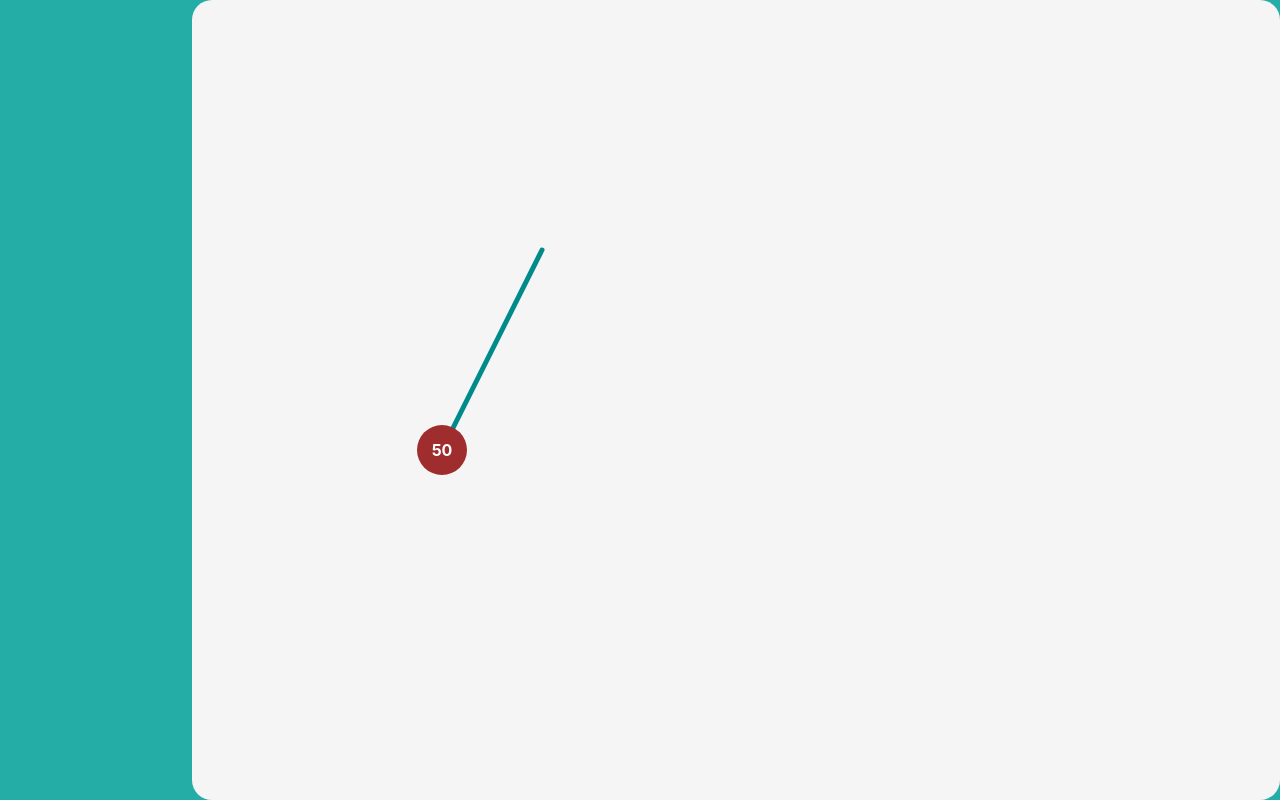
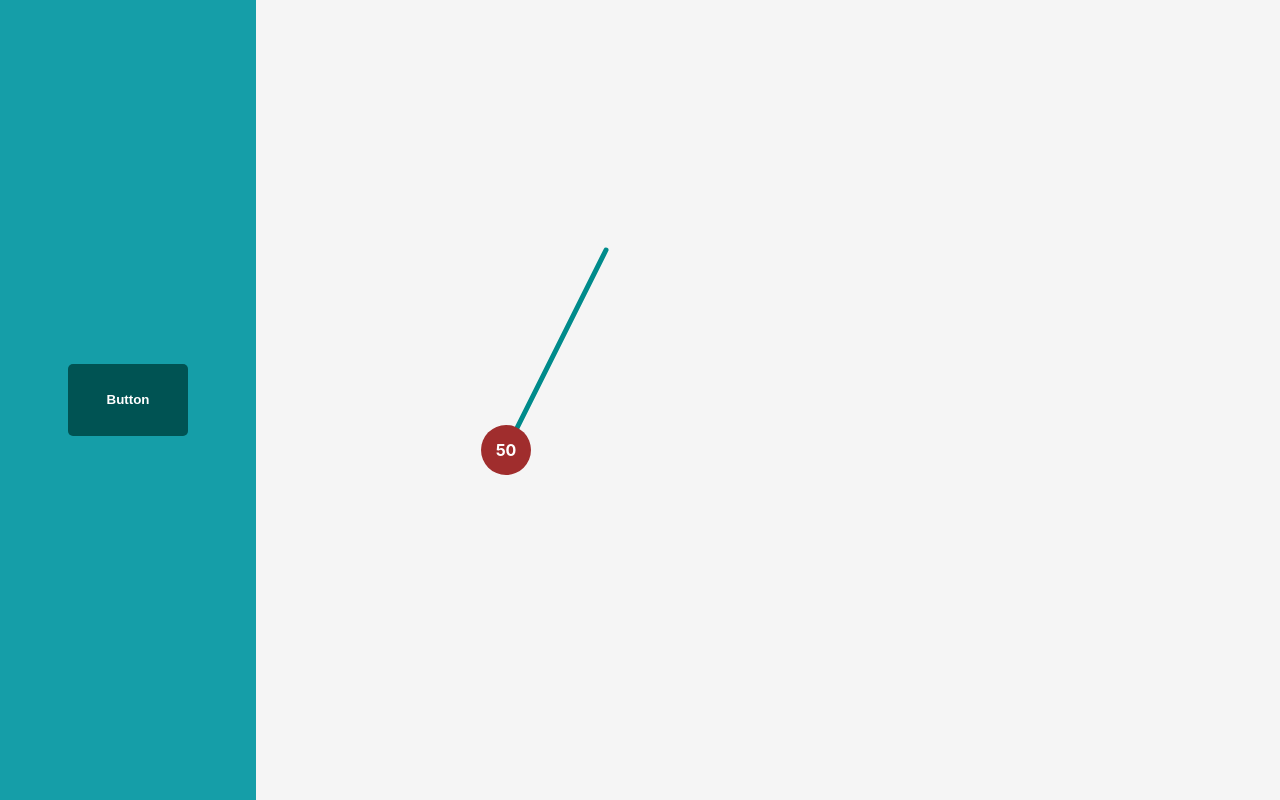
Before and after one commit to vagnerGT/Red-Black-Tree-Visualization, a React (Create React App) app: page / in a window 1280 px wide. Built offline with nearby package versions, Linux system fonts and the light colour scheme.

Commit message:
Added ButtonContainer component.

```diff
--- a/src/App.css
+++ b/src/App.css
@@ -8,7 +8,7 @@ html, body, #root {
 }
 
 body {
-  background-color: rgb(35, 173, 166);
+  background-color: whitesmoke;
 }
 
 .app {
@@ -18,24 +18,28 @@ body {
 }
 
 .app-grid-x {
-  grid-template: auto / minmax(100px, 15vw) minmax(300px, 85vw);
+  grid-template: auto / minmax(100px, 20vw) minmax(300px, 80vw);
   grid-template-areas: "bar content";
 }
 .app-grid-y {
-  grid-template: minmax(300px, 85vh) minmax(100px, 15vh) / auto;
+  grid-template: minmax(300px, 80vh) minmax(100px, 20vh) / auto;
   grid-template-areas: "content" "bar";
 }
 
 .tool-bar {
   grid-area: bar;
-  background-color: transparent;
+  background-color: rgb(21, 158, 168);
+
+  display: flex;
+  justify-content: center;
+  align-items: center;
 }
 
 .painel {
   display: relative;
   grid-area: content;
-  background-color: whitesmoke;
-  border-radius: 20px;
+  background-color: transparent;
+  /*border: 2px solid black;*/
   overflow: hidden;
 }
 
@@ -75,4 +79,19 @@ body {
   position: absolute;
 }
 
+.button-container:hover {
+  background-color: rgb(29, 124, 124);
+}
+
+.button-container {
+  font-weight: bold;
+  line-height: 150%;
+  padding: 1vw 3vw;
+  color: white;
+  background-color: rgb(0, 83, 83);
+  border: none;
+  border-radius: 5px;
+}
+
+
 /*==============*/
--- /dev/null
+++ b/src/ButtonContainer.js
@@ -0,0 +1,16 @@
+import React from 'react';
+import './App.css';
+
+function ButtonContainer(props){
+
+    return (
+        <button
+            onClick={props.onClick}
+            className='button-container'
+        >
+            {props.children}
+        </button>
+    );
+}
+
+export default ButtonContainer;
--- a/src/RedBlackTree.js
+++ b/src/RedBlackTree.js
@@ -3,7 +3,7 @@ import './App.css';
 
 import TreeNode from './TreeNode.js';
 
-function RedBlackTree(p) {
+function RedBlackTree(props) {
     const [state, setState] = useState({
         pos: {x: 200, y: 200},
         linePos: {x: 0, y: 0},
--- a/src/ToolBar.js
+++ b/src/ToolBar.js
@@ -1,9 +1,15 @@
 import React from 'react';
 import './App.css';
 
+import ButtonContainer from './ButtonContainer';
+
 function ToolBar() {
     return (
-        <div className='tool-bar' />
+        <div className='tool-bar'>
+            <ButtonContainer>
+                <p>Button</p>
+            </ButtonContainer>
+        </div>
     );
 };
 
--- a/src/TreeNode.js
+++ b/src/TreeNode.js
@@ -106,7 +106,7 @@ function TreeNode(props) {
     const linePos = {x: state.linePos.x - state.pos.x, y: state.linePos.y - state.pos.y};
     const absLinePos = {x: Math.abs(linePos.x)+10, y: Math.abs(linePos.y)+10};
 
-    console.log('update', linePos);
+    console.log('update');
     return (
         <div style={{ left: pos.x, top: pos.y }} className='tree-node'>
             <div style={{ backgroundColor: bgColor }} className='circle'>
@@ -128,7 +128,7 @@ function TreeNode(props) {
                     fill='#008b8b'
                     stroke='#008b8b'
                     strokeWidth='5'
-                    stroke-linejoin='round'
+                    strokeLinejoin='round'
                 />
             </svg>
         </div>
```
